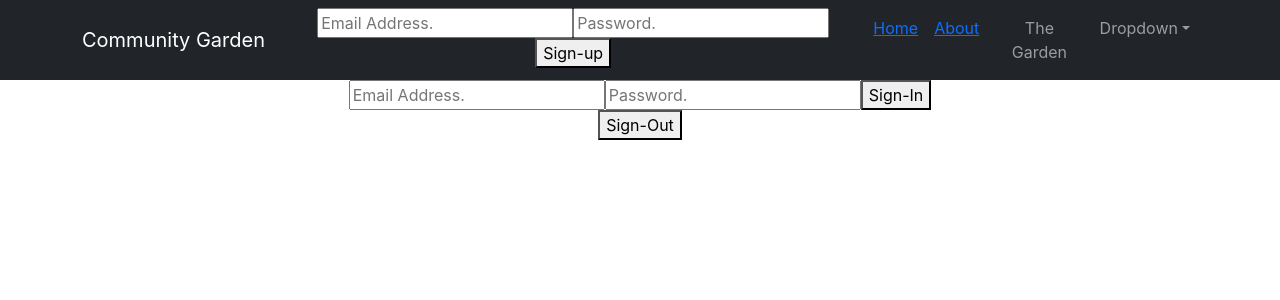
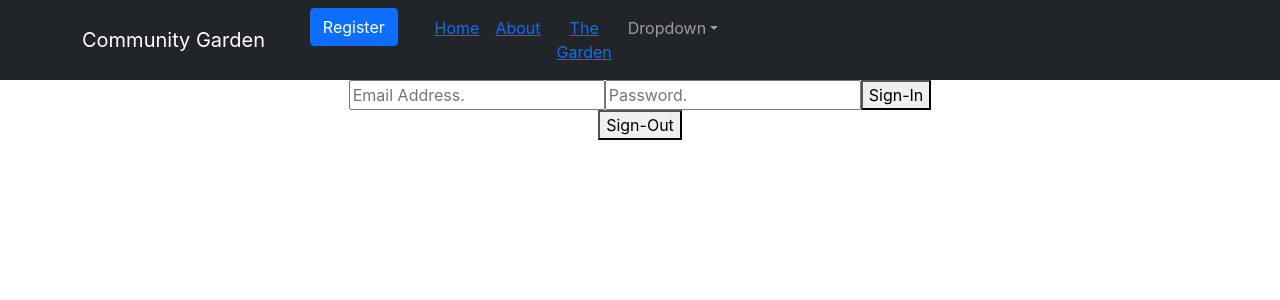
Before and after one commit to JAndrzGutierrez/CommGarden-Client, a React (Create React App) app: page /home in a window 1280 px wide. Shown: the top 300 px of the page. Built offline with nearby package versions, Linux system fonts and the light colour scheme.

Commit message:
Created React Bootstrap From for sign UP

```diff
--- a/src/Components/NavBar/NavBar.js
+++ b/src/Components/NavBar/NavBar.js
@@ -1,11 +1,9 @@
-import Container from "react-bootstrap/Container"
-import Navbar from "react-bootstrap/Navbar"
-import Nav from "react-bootstrap/Nav"
-import NavDropdown from "react-bootstrap/NavDropdown"
-import SignUpForm from "../SignUpForm/SignUpForm"
-import SignOutButton from "../SignOutButton/SignOutButton"
-import { Link } from "react-router-dom"
-import SignInForm from "../SignInForm/SignInForm"
+import Container from "react-bootstrap/Container";
+import Navbar from "react-bootstrap/Navbar";
+import Nav from "react-bootstrap/Nav";
+import NavDropdown from "react-bootstrap/NavDropdown";
+import SignUpForm from "../SignUpForm/SignUpForm";
+import { Link } from "react-router-dom";
 
 const NavBar = () =>{
     return(
@@ -19,7 +17,7 @@ const NavBar = () =>{
             <SignUpForm/>
                <Nav.Link href="#home"><Link className="nav-bar-link" to='/home'>Home</Link></Nav.Link>
                 <Nav.Link href="#about"><Link className="nav-bar-link" to='/about'>About</Link></Nav.Link>
-                <Nav.Link href="#the-garden">The Garden</Nav.Link>
+                <Nav.Link href="#the-garden"><Link className="nav-bar-link" to='/the-garden'>The Garden</Link></Nav.Link>
                 <NavDropdown title="Dropdown" id="basic-nav-dropdown">
                 <NavDropdown.Item href="#action/3.1"><Link className="nav-bar-link" to='/index'>Action</Link></NavDropdown.Item>
                 <NavDropdown.Item href="#action/3.2"><Link className="nav-bar-link" to='/index1'>Another action</Link></NavDropdown.Item>
--- a/src/Components/SignInForm/SignInForm.js
+++ b/src/Components/SignInForm/SignInForm.js
@@ -63,8 +63,6 @@ const SignInForm = () => {
       },
       method: 'DELETE',
     })
-      // .then((res) => res.json())
-      //  .then((data) => console.log(data))
       .then(() => console.log('Console log from Sign Out', info.user.token))
       .catch((error) => console.log('Error Sign Out Request', error))
   };
--- a/src/Components/SignUpForm/SignUpForm.js
+++ b/src/Components/SignUpForm/SignUpForm.js
@@ -1,6 +1,8 @@
 import { useState, useEffect } from "react";
-
-
+import Container from "react-bootstrap/Container";
+import Modal from "react-bootstrap/Modal";
+import Button from "react-bootstrap/Button";
+import Form from "react-bootstrap/Form";
 // SignUp Form
 const SignUpForm = () => {
   // LOGIC
@@ -8,70 +10,86 @@ const SignUpForm = () => {
   const [signupform, setSignUpForm] = useState({ email: "", password: "" });
   const [submit, setSubmit] = useState();
 
+  // Modal States
+  const [show, setShow] = useState(false);
+
+  const handleClose = () => setShow(false);
+  const handleShow = () => setShow(true);
 
   // API URLS/PATHS
   // const SignUpUrl = "https://localhost/8000/sign-up/";
   // const SignInUrl = "https://localhost/8000/sign-in/";
 
-
   // HandleSubmit for SignUp
   const handleSubmit = (event) => {
     event.preventDefault();
-   fetch('http://localhost:8000/sign-up/',{
+    fetch("http://localhost:8000/sign-up/", {
       headers: {
-        'Content-Type': 'application/json'
+        "Content-Type": "application/json",
       },
-      method: 'POST',
-      body: JSON.stringify ({
+      method: "POST",
+      body: JSON.stringify({
         email: signupform.email,
-        password: signupform.password
+        password: signupform.password,
+      }),
     })
-   }).then(res => {
-     return res.json()
+      .then((res) => {
+        return res.json();
       })
-    .then(data => console.log(data))
-    .catch(error => console.log('Error - Check Fetch Request'))
-  }
+      .then((data) => console.log(data))
+      .catch((error) => console.log("Error - Check Fetch Request"));
+  };
 
   // HandleChange for SignUp
-  const handleChange = (event) =>{
+  const handleChange = (event) => {
     event.persist();
-    setSignUpForm((prevSubmit) =>{
-      const editedSubmit= {
+    setSignUpForm((prevSubmit) => {
+      const editedSubmit = {
         ...prevSubmit,
         [event.target.name]: event.target.value,
       };
-      console.log(editedSubmit)
+      console.log(editedSubmit);
       return editedSubmit;
-    })
-  }
+    });
+  };
   // This is the code that shows in the browser
   return (
-    <div className="sign-up-form">
-      <form onSubmit={handleSubmit}>
-
+    <Container className="sign-up-form">
+      <Button variant="primary" onClick={handleShow}>
+        Register
+      </Button>
+      <Modal show={show} onHide={handleClose}>
+        <Modal.Header closeButton> Register Here! </Modal.Header>
+        <Modal.Body>
+          <Form onSubmit={handleSubmit}>
             <input
               onChange={handleChange}
-        value={ signupform.email }
+              value={signupform.email}
               placeholder="Email Address."
               name="email"
             />
 
             <input
               onChange={handleChange}
-        value={ signupform.password }
+              value={signupform.password}
               placeholder="Password."
               name="password"
             />
 
-      <button type="Submit">
-            Sign-up
-      </button>
-
-</form>
-    </div>
+            <Button
+              variant="primary"
+              onClick={(event) => {
+                handleSubmit(event);
+                handleClose();
+              }}
+            >
+              Submit
+            </Button>
+          </Form>
+        </Modal.Body>
+      </Modal>
+    </Container>
   );
-
 };
 
 export default SignUpForm;
```
Also changed, not shown: src/Components/SignOutButton/SignOutButton.js (deleted, +0 -26 lines). Lines whose indentation alone changed are shown as unchanged.
